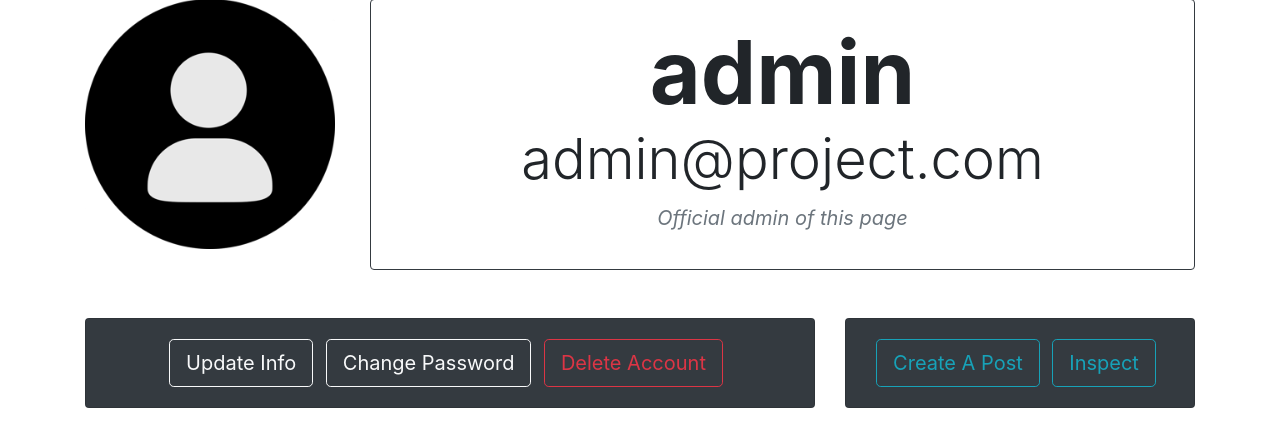
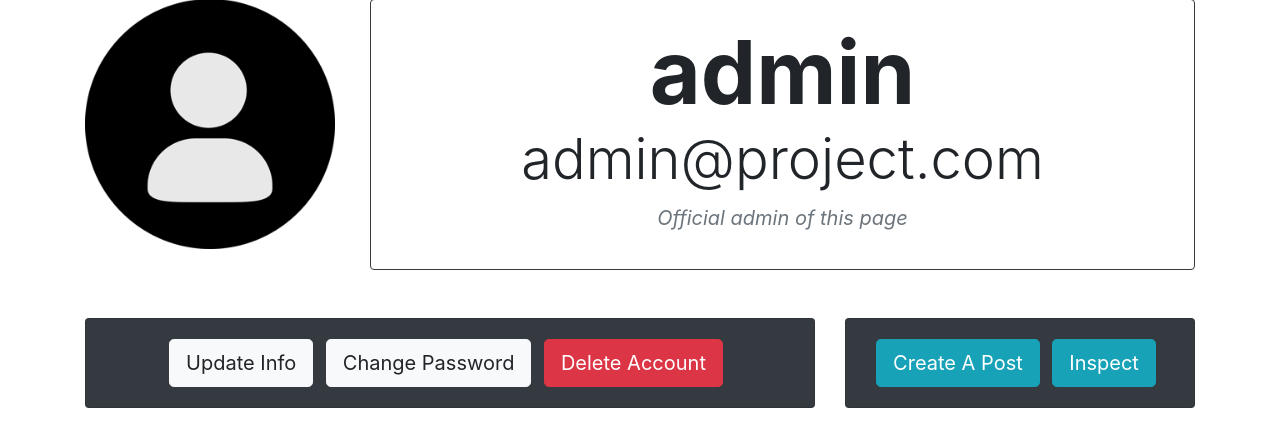
Before and after one commit to snap22/Blog, a Django app: page /account/profile/ in a window 1280 px wide. Shown: the part 90-537 px from the top of the page. Run offline with Django 3.2, Linux system fonts and the light colour scheme; a user stored in the database is signed in; data comes from the database, SQL or seed files in the repository; some libraries are stand-ins or nearby versions.

Commit message:
updated profile template

```diff
--- a/project/account/templates/account/profile.html
+++ b/project/account/templates/account/profile.html
@@ -41,27 +41,24 @@
                 <div class="col-md">
                     <div class="card bg-dark text-center">
                         <div class="card-body">
-                            <a class="btn btn-lg btn-outline-light mr-2" data-toggle="collapse" href="#collapseExample" role="button" aria-expanded="false" aria-controls="collapseExample">
+                            <a class="btn btn-lg btn-light mr-2" data-toggle="collapse" href="#collapseExample" role="button" aria-expanded="false" aria-controls="collapseExample">
                                 Update Info
                             </a>
-                            <a href="{% url 'account-password-change' %}" class="btn btn-lg btn-outline-light mr-2">Change Password</a>
-                            <a href="{% url 'account-delete' %}" class="btn btn-lg btn-outline-danger mr-2">Delete Account</a>
+                            <a href="{% url 'account-password-change' %}" class="btn btn-lg btn-light mr-2">Change Password</a>
+                            <a href="{% url 'account-delete' %}" class="btn btn-lg btn-danger mr-2">Delete Account</a>
                          </div>
                     </div>
                 </div>
                 <div class="col-md-4">
                     <div class="card bg-dark text-center">
                         <div class="card-body">
-                        <a href="{% url 'blog-post-new' %}" class="btn btn-lg btn-outline-info mr-2">Create A Post</a>
-                        <a href="{% url 'account-profile-inspect' user.id %}" class="btn btn-lg btn-outline-info mr-2">Inspect</a>
+                        <a href="{% url 'blog-post-new' %}" class="btn btn-lg btn-info mr-2">Create A Post</a>
+                        <a href="{% url 'account-profile-inspect' user.id %}" class="btn btn-lg btn-info mr-2">Inspect</a>
                          </div>
                     </div>
                 </div>
 
             </div>
-
-
-
         </div>
     </div>
 
@@ -71,15 +68,11 @@
                 <form method="post" enctype="multipart/form-data">
                     <div class="card bg-light border border-dark">
                         <div class="card-body">
-                            <!-- Token for django forms -->
                         {% csrf_token %}
                             <fieldset class="form-group">
-
                                 {{ user_form|crispy }}
                                 {{ profile_form|crispy }}
                             </fieldset>
-
-                        <!-- Submit button  -->
                             <div class="form-group mt-3">
                                 <button class="btn btn-lg btn-dark" type="submit">Update</button>
                             </div>
@@ -95,5 +88,4 @@
             </div>
         </div>
     </div>
-
 {% endblock content_big %}
```
Lines whose indentation alone changed are shown as unchanged.
